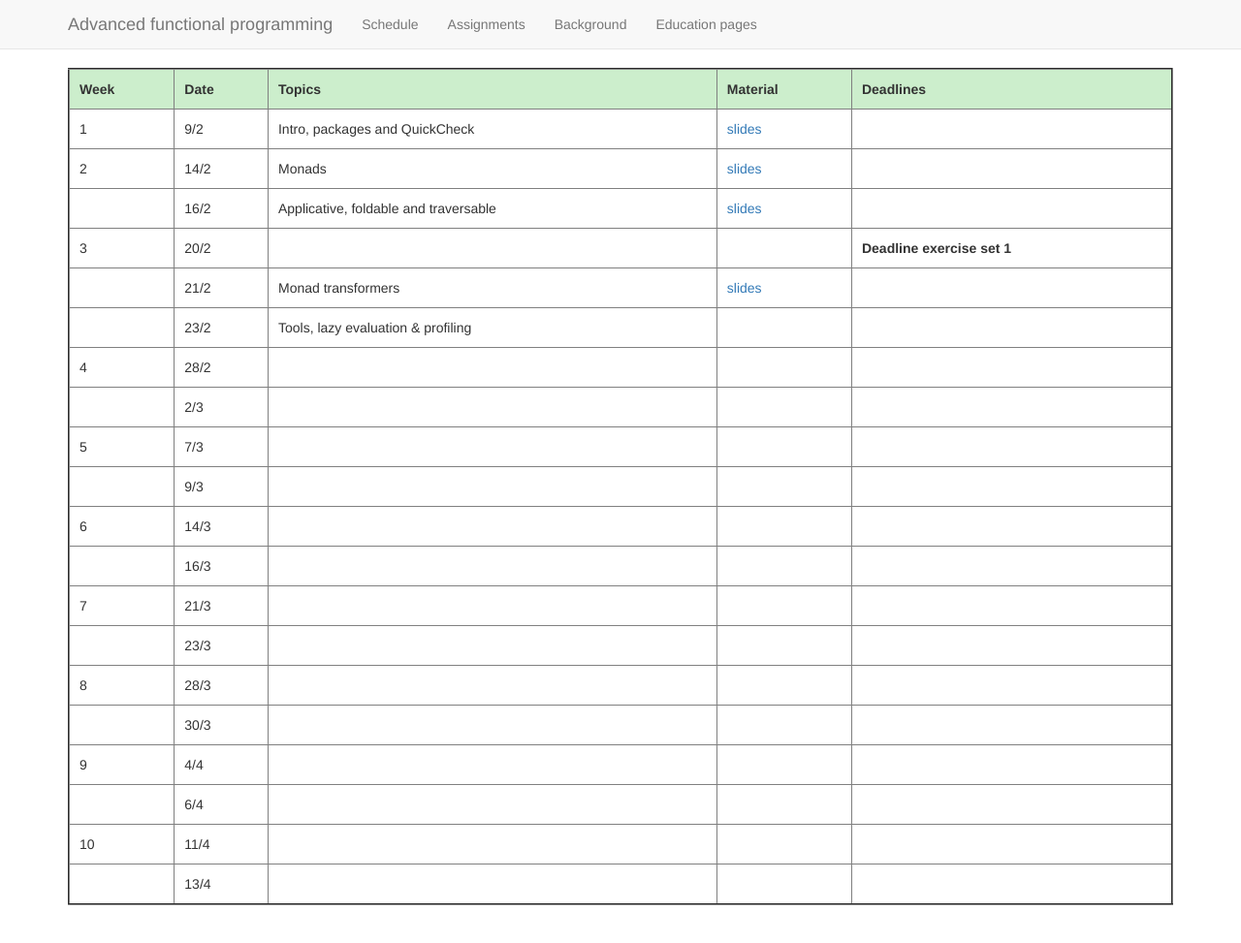
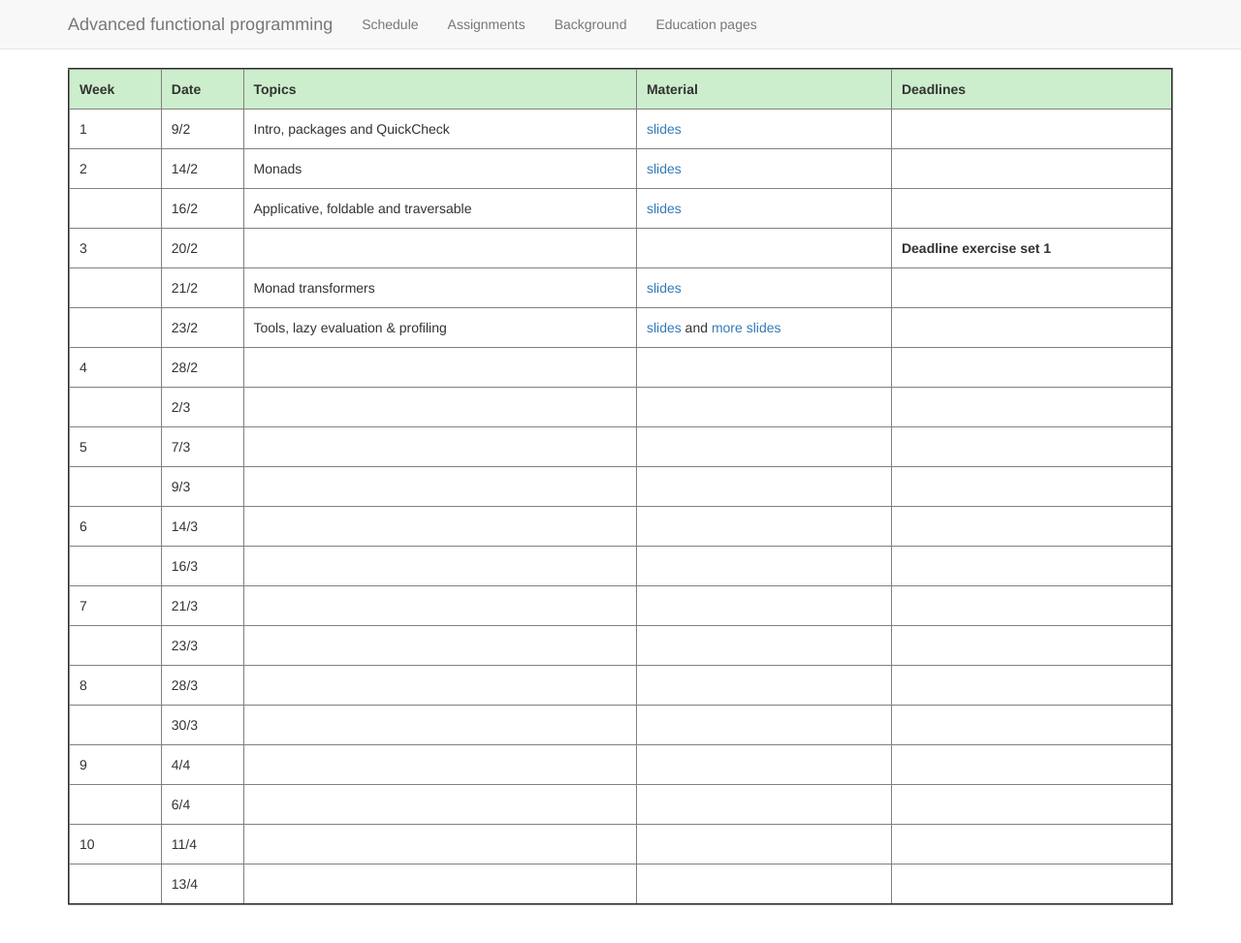
Before and after one commit to ruuda/2017-AFP, a Jekyll site: the page built from schedule.html, in a window 1280 px wide and 984 px high. Shown: the top 973 px of the window at 97% size. Built offline with Jekyll 4.4.1, drawn with Linux system fonts in a browser that asks for light colours; nearby versions of some CDN libraries.

Commit message:
Added slides05.

```diff
--- a/schedule.html
+++ b/schedule.html
@@ -84,7 +84,8 @@ layout: default
 
       <td>Tools, lazy evaluation & profiling</td>
 
-      <td></td>
+      <td><a href="slides/slides05a.pdf">slides</a> and
+          <a href="slides/slides05b.pdf">more slides</a></td>
 
       <td></td>
     </tr>
```
Also changed, not shown: 2 other files.
